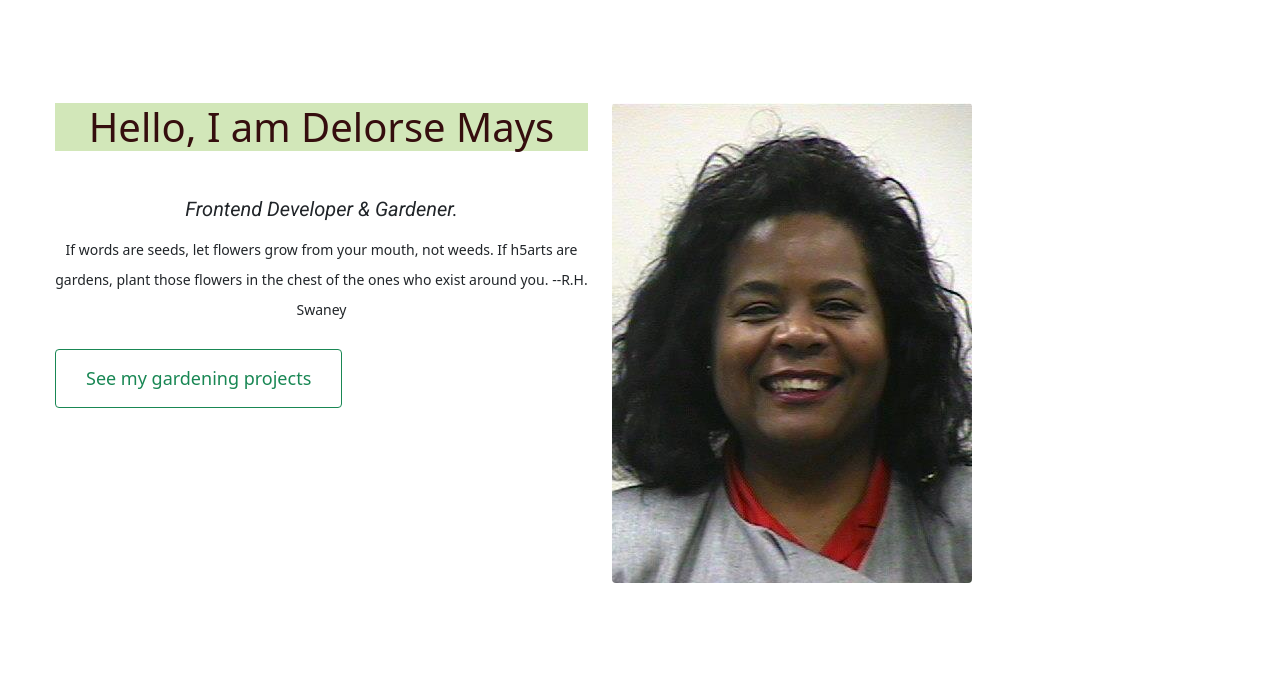
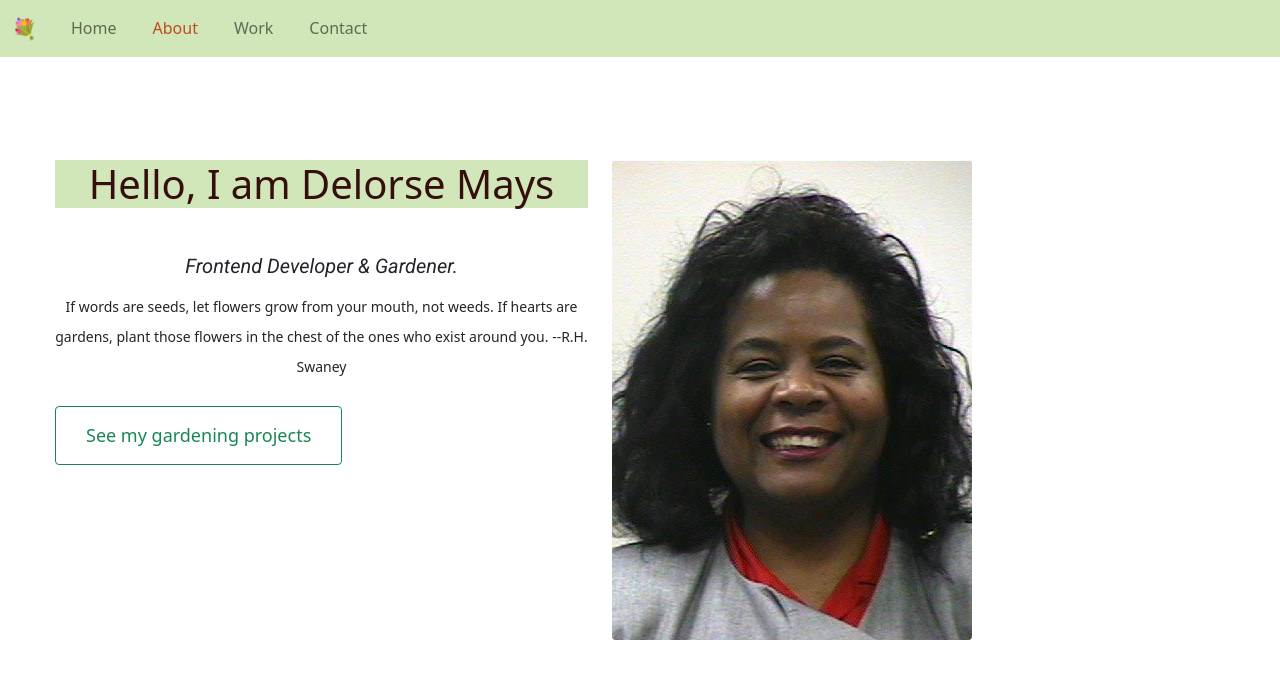
Before and after one commit to dmprosper/week4-project, a plain HTML site: page about.html in a window 1280 px wide. Drawn offline with nearby package versions, Linux system fonts and the light colour scheme; a web font is replaced by a local one.

Commit message:
Created navigation header

```diff
--- a/about.html
+++ b/about.html
@@ -28,6 +28,31 @@
     <title>Week 4 project</title>
 </head>
 <body>
+  <nav class="navbar navbar-expand-lg navbar-light" style="background-color: rgb(210, 231, 185) ;" bg-light">
+  <div class="container-fluid">
+    <a class="navbar-brand" href="#">💐</a>
+    <button class="navbar-toggler" type="button" data-bs-toggle="collapse" data-bs-target="#navbarNav" aria-controls="navbarNav" aria-expanded="false" aria-label="Toggle navigation">
+      <span class="navbar-toggler-icon"></span>
+    </button>
+    <div class="collapse navbar-collapse" id="navbarNav">
+      <ul class="navbar-nav">
+        <li class="nav-item">
+          <a class="nav-link " aria-current="page" href="index.html">Home</a>
+        </li>
+        <li class="nav-item  ">
+          <a class="nav-link active" href="about.html">About</a>
+        </li>
+        <li class="nav-item">
+          <a class="nav-link" href="work.html">Work</a>
+        </li>
+        <li class="nav-item ">
+          <a class="nav-link" href="contact.html">Contact</a>
+        </li>
+
+      </ul>
+    </div>
+  </div>
+</nav>
     <div class="content-container container">
        <div class="row">
            <div class="col-md-6">
@@ -36,7 +61,7 @@
     <h2 class=" text-center mt-5" >Frontend Developer & Gardener.</h2>
 
     <p class="text-center mt-3 mb-4">
-        If words are seeds, let flowers grow from your mouth, not weeds. If h5arts are gardens, plant those flowers in the chest of the ones who exist around you. --R.H. Swaney
+        If words are seeds, let flowers grow from your mouth, not weeds. If hearts are gardens, plant those flowers in the chest of the ones who exist around you. --R.H. Swaney
     </p>
     <a href="" class="btn btn-branding">See my gardening projects</a></div>
     </div>
--- a/src/style.css
+++ b/src/style.css
@@ -50,7 +50,7 @@ p {
 .project-description {
     padding: 20px;
 }
-@media (max-width: 896px) {
+@media (max-width: 390px) {
     .project-description {
         padding: 0;
         text-align: center;
@@ -97,3 +97,12 @@ p {
     font-size: 14px;
     text-align: center ;
 }
+
+.active {
+    color: rgb(190, 76, 30) !important;
+}
+
+.nav-item {
+    padding: 0 10px;
+    line-height: 25px;
+}
```
Also changed, not shown: contact.html (+25 -0 lines), index.html (+25 -2 lines), work.html (+25 -0 lines), images/snowball (2).jpg (added).
